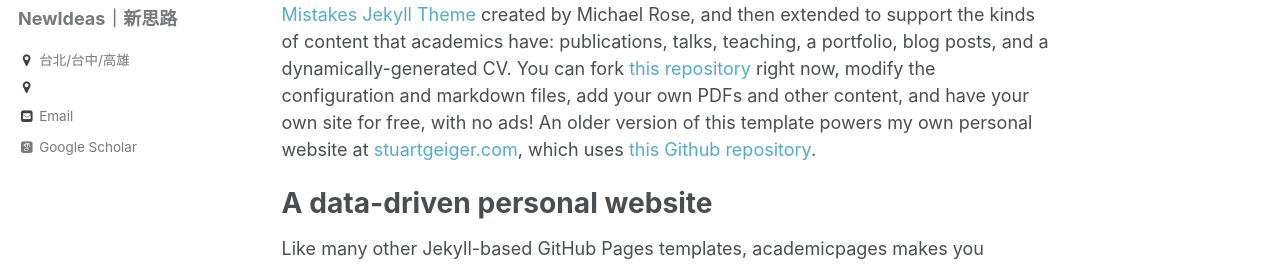
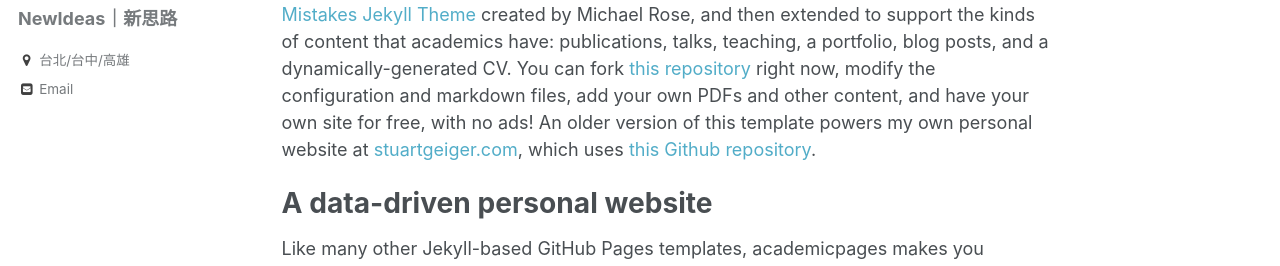
Before and after one commit to ikevin28/newideas8.github.io, a Jekyll site: the page built from _pages/about.md, in a window 1280 px wide. Shown: the part 295-561 px from the top of the page. Built offline with Jekyll 4.4.1, drawn with Linux system fonts in a browser that asks for light colours; some web fonts are replaced.

```diff
--- a/_config.yml
+++ b/_config.yml
@@ -82,8 +82,8 @@ author:
   avatar           : "logo.jpg"
   bio              : ""
   location         : "台北/台中/高雄"
-  employer         : ""
-  googlescholar    : ""
+  employer         :
+  googlescholar    :
   email            : "ikevin28@gmail.com"
   uri              :
   bitbucket        :
```
